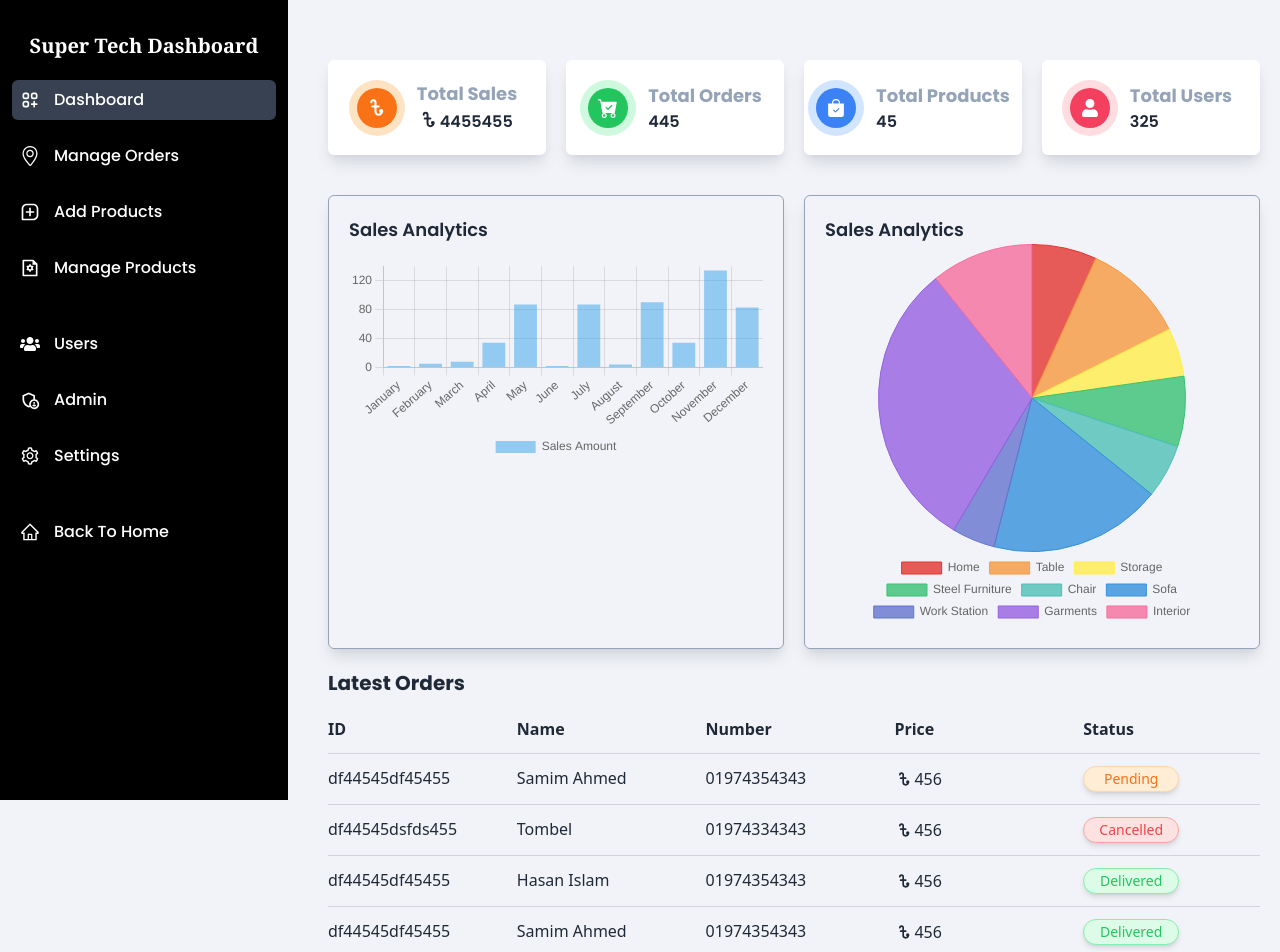
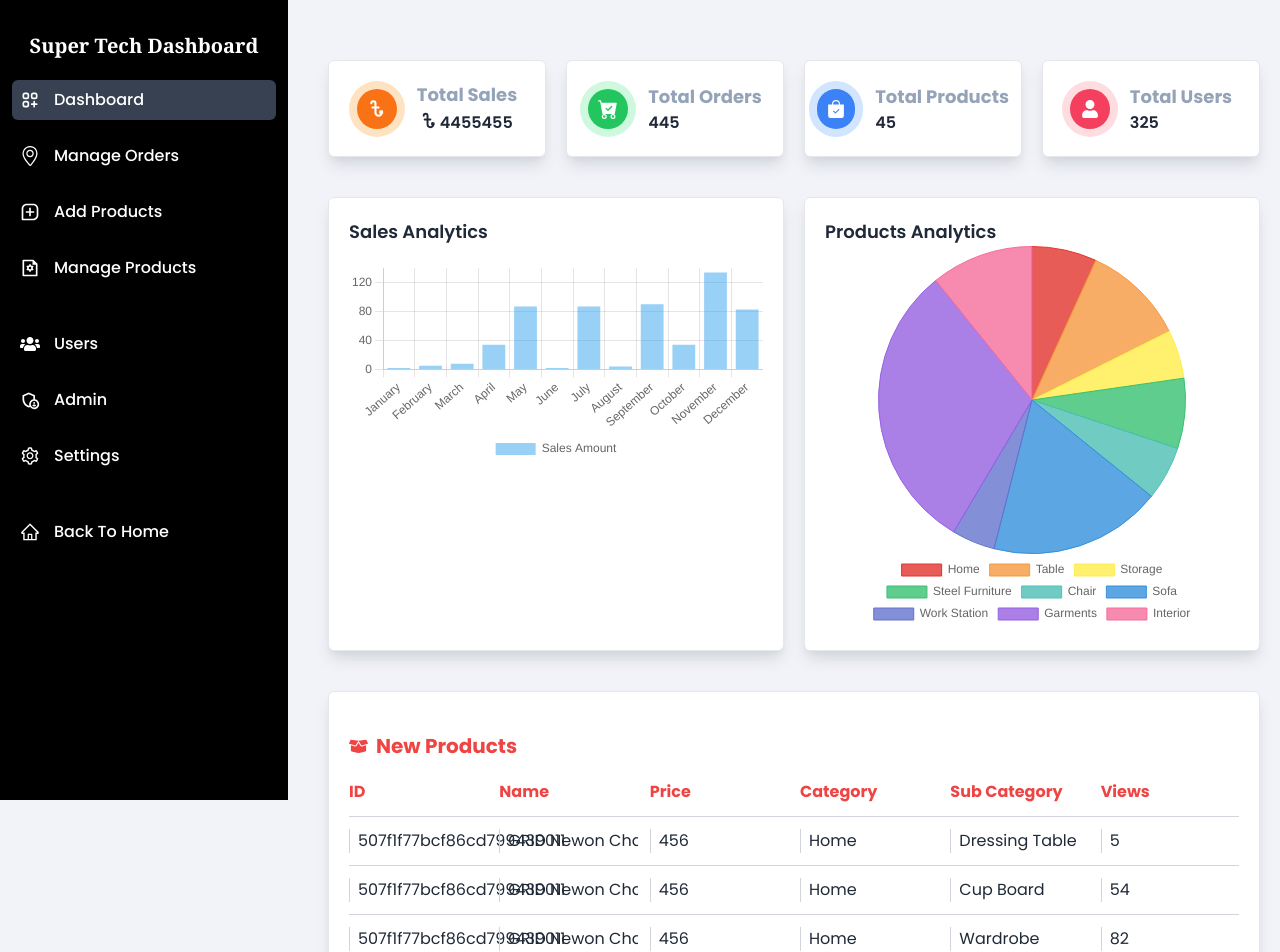
Before and after one commit to iamshakil19/super-tech-client, a React (Create React App) app: page /dashboard in a window 1280 px wide. Shown: the top 952 px of the page. Built offline with nearby package versions, Linux system fonts and the light colour scheme.

Commit message:
new product table added

```diff
--- a/src/Pages/DashboardPages/AdminPage/Analytics/LatestOrders.js
+++ b/src/Pages/DashboardPages/AdminPage/Analytics/LatestOrders.js
@@ -1,5 +1,7 @@
 import React from "react";
 import { TbCurrencyTaka } from "react-icons/tb";
+import { BsFire } from "react-icons/bs";
+import { TbActivityHeartbeat } from "react-icons/tb";
 const LatestOrders = () => {
   const orderData = [
     {
@@ -63,38 +65,38 @@ const LatestOrders = () => {
   const newLatestOrders = orderData.slice(0, 5)
   return (
     <div>
-      <div>
-        <h2 className="text-xl font-bold poppins my-5">Latest Orders</h2>
+      <div className="my-10 border poppins border-gray-200 bg-white p-5 rounded-md shadow-lg shadow-gray-300">
+        <h2 className="text-xl font-bold my-5 flex items-center text-red-500"> <TbActivityHeartbeat size={26} className="mr-2"/> Latest Orders</h2>
         <div className="grid grid-cols-4 lg:grid-cols-5 gap-3">
-          <p className="font-bold lg:block hidden">ID</p>
-          <p className="font-bold">Name</p>
-          <p className="font-bold">Number</p>
-          <p className="font-bold">Price</p>
-          <p className="font-bold">Status</p>
+          <p className="font-bold lg:block hidden text-red-500">ID</p>
+          <p className="font-bold text-red-500">Name</p>
+          <p className="font-bold text-red-500">Number</p>
+          <p className="font-bold text-red-500">Price</p>
+          <p className="font-bold text-red-500">Status</p>
         </div>
         <div className="border-b my-3 border-gray-300"></div>
         {newLatestOrders.map((order) => (
           <div key={order._id}>
             <div className="grid grid-cols-4 lg:grid-cols-5 gap-3">
-              <p className="hidden lg:block">{order._id}</p>
-              <p className="capitalize whitespace-nowrap overflow-hidden">
+              <p className="hidden lg:block border-l border-gray-300 pl-2">{order._id}</p>
+              <p className="capitalize whitespace-nowrap overflow-hidden border-l border-gray-300 pl-2">
                 {order.name}
               </p>
-              <p className="overflow-hidden">{order.number}</p>
-              <p className="flex items-center">
+              <p className="overflow-hidden border-l border-gray-300 pl-2">{order.number}</p>
+              <p className="flex items-center border-l border-gray-300 pl-2">
                 {" "}
                 <TbCurrencyTaka size={20} /> 456
               </p>
               <p
                 className={`capitalize w-24 text-center rounded-full px-2 py-0.5 shadow-md text-sm font-medium ${
                   order.status === "pending" &&
-                  "text-orange-500 bg-orange-100 border border-orange-200"
+                  "text-orange-500 bg-orange-200 border border-orange-400"
                 } ${
                   order.status === "cancelled" &&
-                  "text-red-500 bg-red-100 border border-red-300"
+                  "text-red-600 bg-red-200 border border-red-400"
                 } ${
                   order.status === "delivered" &&
-                  "text-green-500 bg-green-100 border border-green-300"
+                  "text-green-600 bg-green-200 border border-green-400"
                 }`}
               >
                 {order.status}
--- /dev/null
+++ b/src/Pages/DashboardPages/AdminPage/Analytics/LatestProducts.js
@@ -0,0 +1,127 @@
+import React from "react";
+import { FaBoxOpen } from "react-icons/fa";
+const productData = [
+  {
+    _id: "507f1f77bcf86cd799439011",
+    name: "GRID Newon Chair",
+    price: 84000,
+    views: 5,
+    category: "Home",
+    subCategory: "Dressing Table",
+    primaryImage:
+      "https://cdn.shopify.com/s/files/1/0521/4434/1176/products/CM-F85AS-145_1080x.webp?v=1672562358",
+    image2:
+      "https://cdn.shopify.com/s/files/1/0521/4434/1176/products/CM-F85AS-145_1080x.webp?v=1672562358",
+  },
+  {
+    _id: "507f1f77bcf86cd799439011",
+    name: "GRID Newon Chair",
+    price: 84000,
+    views: 54,
+    category: "Home",
+    subCategory: "Cup Board",
+    primaryImage:
+      "https://cdn.shopify.com/s/files/1/0521/4434/1176/products/simplextsizes_720x.jpg?v=1652878756",
+    image2:
+      "https://cdn.shopify.com/s/files/1/0521/4434/1176/products/CM-F85AS-145_1080x.webp?v=1672562358",
+  },
+  {
+    _id: "507f1f77bcf86cd799439011",
+    name: "GRID Newon Chair, GRID Newon Chair, GRID Newon Chair",
+    price: 84000,
+    views: 82,
+    category: "Home",
+    subCategory: "Wardrobe",
+    primaryImage:
+      "https://cdn.shopify.com/s/files/1/0521/4434/1176/products/industrioustable_1080x.jpg?v=1652877979",
+    image2:
+      "https://cdn.shopify.com/s/files/1/0521/4434/1176/products/CM-F85AS-145_1080x.webp?v=1672562358",
+  },
+  {
+    _id: "507f1f77bcf86cd799439011",
+    name: "GRID Newon Chair",
+    price: 84000,
+    views: 9,
+    category: "Home",
+    subCategory: "Cup Board",
+    primaryImage:
+      "https://cdn.shopify.com/s/files/1/0521/4434/1176/products/industrioustable_1080x.jpg?v=1652877979",
+    image2:
+      "https://cdn.shopify.com/s/files/1/0521/4434/1176/products/CM-F85AS-145_1080x.webp?v=1672562358",
+  },
+  {
+    _id: "507f1f77bcf86cd799439011",
+    name: "GRID Newon Chair, GRID Newon Chair, GRID Newon Chair",
+    price: 84000,
+    views: 139,
+    category: "Home",
+    subCategory: "Dressing Table",
+    primaryImage:
+      "https://cdn.shopify.com/s/files/1/0521/4434/1176/products/CM-F85AS-145_1080x.webp?v=1672562358",
+    image2:
+      "https://cdn.shopify.com/s/files/1/0521/4434/1176/products/CM-F85AS-145_1080x.webp?v=1672562358",
+  },
+  {
+    _id: "507f1f77bcf86cd799439011",
+    name: "GRID Newon Chair",
+    price: 84000,
+    views: 2,
+    category: "Home",
+    subCategory: "Wardrobe",
+    primaryImage:
+      "https://cdn.shopify.com/s/files/1/0521/4434/1176/products/simplextsizes_720x.jpg?v=1652878756",
+    image2:
+      "https://cdn.shopify.com/s/files/1/0521/4434/1176/products/CM-F85AS-145_1080x.webp?v=1672562358",
+  },
+];
+const LatestProducts = () => {
+  const newLatestProducts = productData.slice(0, 5);
+  return (
+    <div>
+      <div className="my-10 poppins border border-gray-200 bg-white p-5 rounded-md shadow-lg shadow-gray-300">
+        <h2 className="text-xl font-bold my-5 flex items-center text-red-500">
+          {" "}
+          <FaBoxOpen size={19} className="mr-2" />
+          New Products
+        </h2>
+        <div className="grid grid-cols-5 lg:grid-cols-6 gap-3">
+          <p className="font-bold lg:block hidden text-red-500">ID</p>
+          <p className="font-bold text-red-500 capitalize">Name</p>
+          <p className="font-bold text-red-500">Price</p>
+          <p className="font-bold text-red-500 capitalize">Category</p>
+          <p className="font-bold text-red-500 capitalize">Sub Category</p>
+          <p className="font-bold text-red-500">Views</p>
+        </div>
+        <div className="border-b my-3 border-gray-300"></div>
+        {newLatestProducts.map((product) => (
+          <div key={product._id}>
+            <div className="grid grid-cols-5 lg:grid-cols-6 gap-3">
+              <p className="hidden lg:block border-l border-gray-300 pl-2">
+                {product._id}
+              </p>
+              <p className="capitalize whitespace-nowrap overflow-hidden border-l border-gray-300 pl-2">
+                {product.name}
+              </p>
+
+              <p className="flex items-center border-l border-gray-300 pl-2">
+                456
+              </p>
+              <p className="overflow-hidden whitespace-nowrap border-l border-gray-300 pl-2">
+                {product.category}
+              </p>
+              <p className="overflow-hidden whitespace-nowrap border-l border-gray-300 pl-2">
+                {product.subCategory}
+              </p>
+              <p className="overflow-hidden border-l border-gray-300 pl-2">
+                {product.views}
+              </p>
+            </div>
+            <div className="border-b my-3 border-gray-300"></div>
+          </div>
+        ))}
+      </div>
+    </div>
+  );
+};
+
+export default LatestProducts;
--- a/src/Pages/DashboardPages/AdminPage/Analytics/Statistics.js
+++ b/src/Pages/DashboardPages/AdminPage/Analytics/Statistics.js
@@ -5,19 +5,18 @@ import PieChart from "./PieChart";
 const Statistics = () => {
   return (
     <div className="grid grid-cols-1 lg:grid-cols-2 gap-5 poppins">
-      <div className="border border-slate-400 p-5 rounded-md shadow-lg shadow-gray-300">
+      <div className="border border-gray-200 p-5 rounded-md shadow-lg shadow-gray-300 bg-white">
         <h2 className="text-lg mb-3 font-semibold">Sales Analytics</h2>
         <div>
           <BarChart />
         </div>
       </div>
-      <div className="border border-slate-400 p-5 rounded-md shadow-lg shadow-gray-300">
-        <h2 className="text-lg font-semibold">Sales Analytics</h2>
+      <div className="border border-gray-200 p-5 rounded-md shadow-lg shadow-gray-300 bg-white">
+        <h2 className="text-lg font-semibold">Products Analytics</h2>
         <div>
           <PieChart />
         </div>
       </div>
-
     </div>
   );
 };
--- a/src/Pages/DashboardPages/AdminPage/Analytics/TotalCount.js
+++ b/src/Pages/DashboardPages/AdminPage/Analytics/TotalCount.js
@@ -5,7 +5,7 @@ import { BsFillCartCheckFill, BsFillBagCheckFill } from "react-icons/bs";
 const TotalCount = () => {
   return (
     <div className="poppins my-10 grid grid-cols-1 sm:grid-cols-2 md:grid-cols-3 xl:grid-cols-4 gap-5">
-      <div className="flex items-center justify-center gap-5 bg-white p-3 py-5 rounded-md shadow-lg shadow-gray-300">
+      <div className="flex items-center justify-center gap-5 bg-white p-3 py-5 rounded-md shadow-lg shadow-gray-300 border border-gray-200">
         <div className="bg-orange-500 h-10 w-10 flex items-center justify-center rounded-full text-white ring-8 ring-orange-200/70">
           <TbCurrencyTaka size={25} />
         </div>
@@ -18,7 +18,7 @@ const TotalCount = () => {
           </p>
         </div>
       </div>
-      <div className="flex items-center justify-center gap-5 bg-white p-3 py-5 rounded-md shadow-lg shadow-gray-300">
+      <div className="flex items-center justify-center gap-5 bg-white p-3 py-5 rounded-md shadow-lg shadow-gray-300 border border-gray-200">
         <div className="bg-green-500 h-10 w-10 flex items-center justify-center rounded-full text-white ring-8 ring-green-200/70">
           <BsFillCartCheckFill size={20} />
         </div>
@@ -27,7 +27,7 @@ const TotalCount = () => {
           <p className="flex items-center font-semibold ">445</p>
         </div>
       </div>
-      <div className="flex items-center justify-center gap-5 bg-white p-3 py-5 rounded-md shadow-lg shadow-gray-300">
+      <div className="flex items-center justify-center gap-5 bg-white p-3 py-5 rounded-md shadow-lg shadow-gray-300 border border-gray-200">
         <div className="bg-blue-500 h-10 w-10 flex items-center justify-center rounded-full text-white ring-8 ring-blue-200/70">
           <BsFillBagCheckFill size={18} />
         </div>
@@ -36,7 +36,7 @@ const TotalCount = () => {
           <p className="flex items-center font-semibold ">45</p>
         </div>
       </div>
-      <div className="flex items-center justify-center gap-5 bg-white p-3 py-5 rounded-md shadow-lg shadow-gray-300">
+      <div className="flex items-center justify-center gap-5 bg-white p-3 py-5 rounded-md shadow-lg shadow-gray-300 border border-gray-200">
         <div className="bg-rose-500 h-10 w-10 flex items-center justify-center rounded-full text-white ring-8 ring-rose-200/70">
           <FaUser size={18} />
         </div>
--- a/src/Pages/DashboardPages/AdminPage/Dashboard.js
+++ b/src/Pages/DashboardPages/AdminPage/Dashboard.js
@@ -1,5 +1,6 @@
 import React from "react";
 import LatestOrders from "./Analytics/LatestOrders";
+import LatestProducts from "./Analytics/LatestProducts";
 import Statistics from "./Analytics/Statistics";
 import TotalCount from "./Analytics/TotalCount";
 
@@ -8,6 +9,7 @@ const Dashboard = () => {
     <div className="">
       <TotalCount />
       <Statistics/>
+      <LatestProducts/>
       <LatestOrders />
     </div>
   );
```
